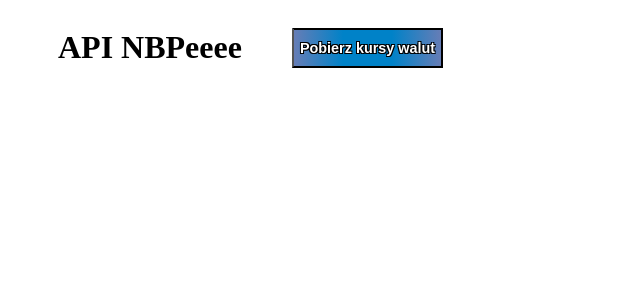
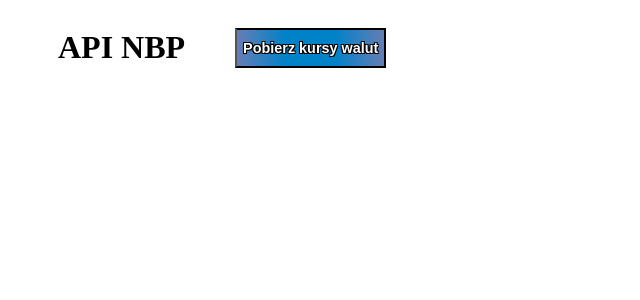
Before and after one commit to szymonczopek/api_nbp, a PHP site: page /api_nbp/ in a window 1280 px wide. Shown: the top 300 px of the page, without its empty margins (0-640 px from the left). Run offline with PHP 8.4, Linux system fonts and the light colour scheme.

Commit message:
inital commit

```diff
--- a/controllers/NBPAPI.php
+++ b/controllers/NBPAPI.php
@@ -14,7 +14,7 @@
 $nbpApi = new NBPAPI();
 
 $ratesAll = $nbpApi->getAll();
-$ratesAll[] = array('message'=> 'Zaimportowano pomyślnieee.');
+$ratesAll[] = array('message'=> 'Zaimportowano pomyślnie.');
 header('Content-Type: application/json');
 
 echo json_encode($ratesAll);
--- a/index.php
+++ b/index.php
@@ -9,7 +9,7 @@
 <body>
     <div id="mainDiv">
         <div>
-            <h1>API NBPeeee</h1>
+            <h1>API NBP</h1>
         </div>
         <div>
             <button type="button" id="buttonGetAll">Pobierz kursy walut</button>
@@ -23,7 +23,7 @@
     buttonGetAll.addEventListener('click', async () => {
          var isError = false;
          var message = '';
-        await fetch('http://localhost:63342/api_nbp/controllers/nbpapi.php', {
+        await fetch('http://localhost/api_nbp/controllers/nbpapi.php', {
             headers: {
                 'Content-Type': 'application/json',
             },
@@ -38,8 +38,8 @@
 
                 const rates = data[0]['rates'];
                 message = data[1]['message']
-               // rates.forEach(element => console.log(element['currency'] + ' ' + element['mid']))
-                console.log(rates)
+                rates.forEach(element => console.log(element['currency'] + ' ' + element['mid']))
+
             })
             .catch((error) => {
                 isError = true;
```
